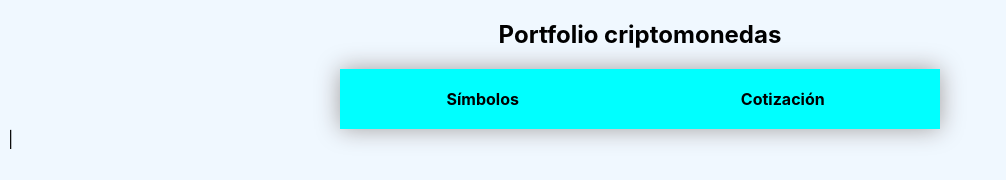
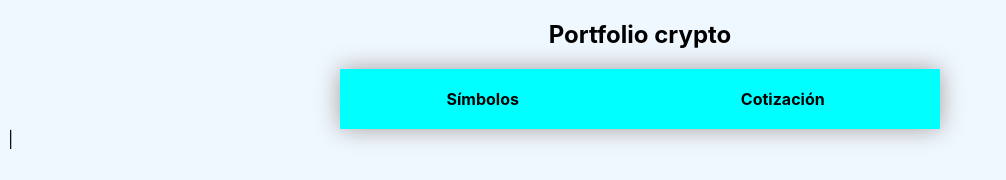
Before and after one commit to pablolezcano/portfolio-binance, a plain HTML site: page index.html in a window 1280 px wide. Shown: the whole page, without its empty margins (0-1006 px from the left). Drawn offline with Linux system fonts and the light colour scheme; no server answers.

Commit message:
edit text

```diff
--- a/index.html
+++ b/index.html
@@ -4,11 +4,11 @@
     <meta charset="UTF-8">
     <meta http-equiv="X-UA-Compatible" content="IE=edge">
     <meta name="viewport" content="width=device-width, initial-scale=1.0">
-    <title>Portfolio criptomonedas</title>
+    <title>Portfolio crypto</title>
     <link rel="stylesheet" href="style.css">
 </head>
 <body>
-    <h2>Portfolio criptomonedas</h2>
+    <h2>Portfolio crypto</h2>
 
     <table class="tabla-css">
         <thead>
```
